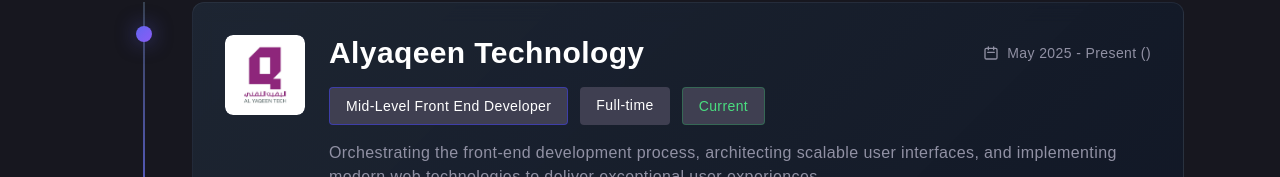
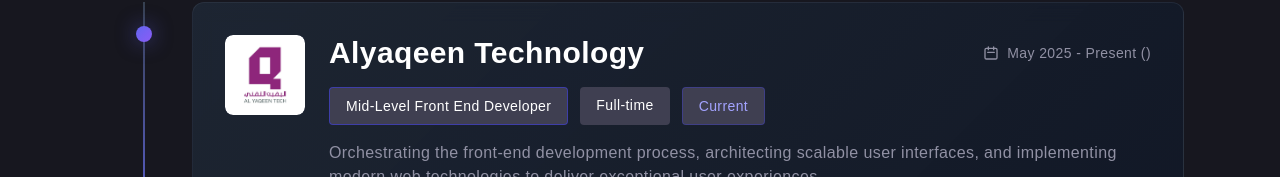
Before and after one commit to MohamedSamyHossebo/MohamedPortfolio, an Angular app: page /home in a window 1280 px wide. Shown: the part 2689-2866 px from the top of the page. Built offline with nearby package versions, Linux system fonts and the light colour scheme.

Commit message:
chore: update badge styles for current position in experience section

```diff
--- a/src/app/components/experience/experience.component.html
+++ b/src/app/components/experience/experience.component.html
@@ -71,7 +71,7 @@
                 <div class="flex flex-wrap gap-3 mb-4">
                   <div class="badge bg-theme/30 text-white border border-theme/50">Mid-Level Front End Developer</div>
                   <div class="badge bg-badge/50">Full-time</div>
-                  <div class="badge bg-green-500/20 text-green-400 border border-green-500/30">Current</div>
+                  <div class="badge bg-theme/20 text-selected-text border border-theme/30">Current</div>
                 </div>
 
                 <p class="text-secondary text-sm lg:text-base leading-relaxed">
```
